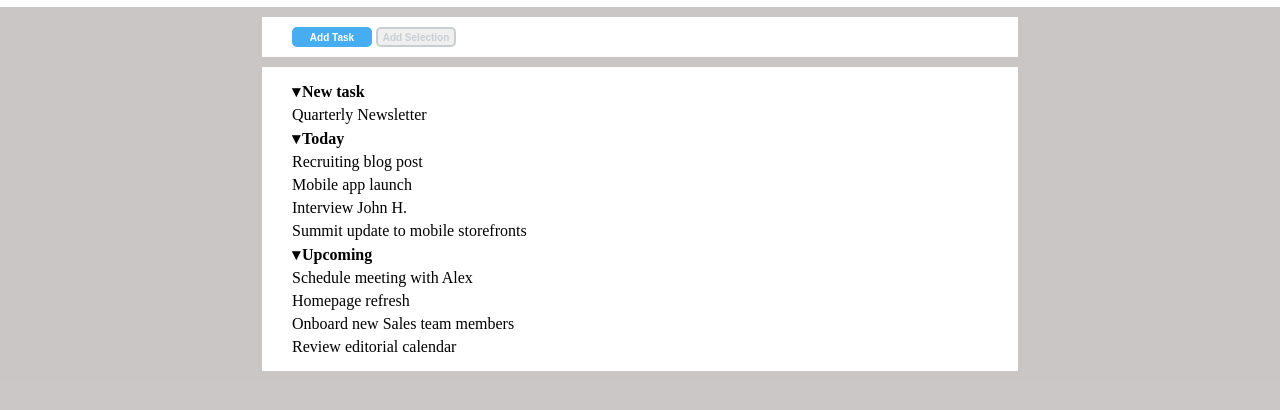
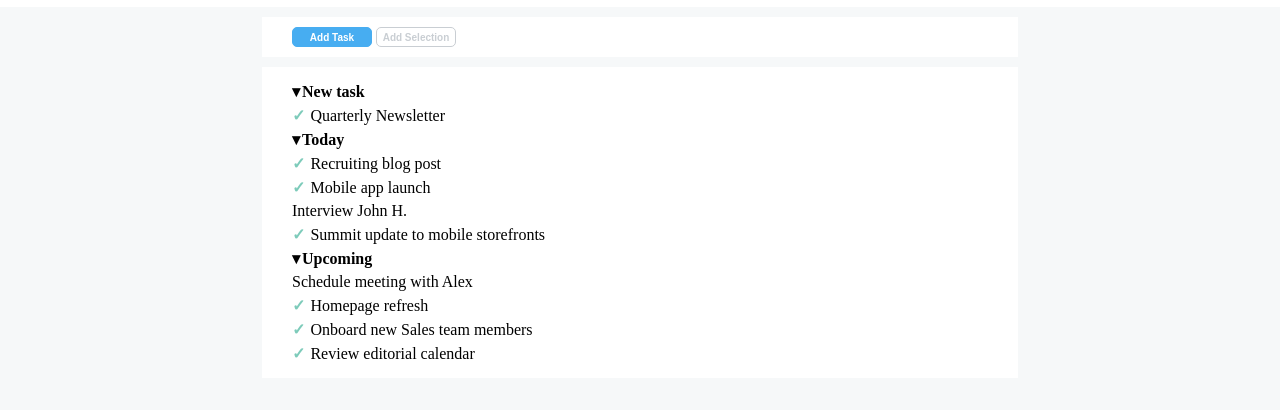
Before and after one commit to andreabellome/html-css-toboolist, a plain HTML site: page index.html in a window 1280 px wide. Shown: the part 68-478 px from the top of the page. Drawn offline with Linux system fonts and the light colour scheme.

Commit message:
added tick marks

```diff
--- a/assets/css/style.css
+++ b/assets/css/style.css
@@ -3,7 +3,7 @@ body {
     height: 100%;
     top: 0;
     left: 0;
-    background-color: rgba(204, 199, 199, 0.986);
+    background-color: #F6F8F9;
   }
 
 #logo{
@@ -21,12 +21,13 @@ body {
 .button_1{
   background-color: #47ADF1;
   color: white;
-  border: 2px solid #47ADF1;
+  border: 1.5px solid #47ADF1;
 }
 
 .button_2{
   color: #C9CED3;
-  border: 2px solid #C9CED3;
+  border: 1.5px solid #C9CED3;
+  background-color: white;
 }
 
 h1{
@@ -56,7 +57,7 @@ h1{
 }
 
 main{
-  background-color: rgba(204, 199, 199, 0.986);
+  background-color: #F6F8F9;
   padding: 10px;
 }
 
@@ -69,6 +70,14 @@ ul li p{
   font-weight: bold;
 }
 
+ul li span::before{
+  content: '\2713';
+  display: inline-block;
+  margin-right: 5px;
+  color: #7DCBBA;
+  font-weight: bold;
+}
+
 ul li p::before{
     content: '\25BE';
     color: black;
--- a/index.html
+++ b/index.html
@@ -33,25 +33,25 @@
                 <li>
                     <p>New task</p>
                     <ul>
-                        <li>Quarterly Newsletter</li>
+                        <li> <span>Quarterly Newsletter</span></li>
                     </ul>
                 </li>
                 <li>
                     <p>Today</p>
                     <ul>
-                        <li>Recruiting blog post</li>
-                        <li>Mobile app launch</li>
+                        <li> <span>Recruiting blog post</span> </li>
+                        <li> <span>Mobile app launch</span> </li>
                         <li>Interview John H.</li>
-                        <li>Summit update to mobile storefronts</li>
+                        <li> <span>Summit update to mobile storefronts</span> </li>
                     </ul>
                 </li>
                 <li>
                     <p>Upcoming</p>
                     <ul>
                         <li>Schedule meeting with Alex</li>
-                        <li>Homepage refresh</li>
-                        <li>Onboard new Sales team members</li>
-                        <li>Review editorial calendar</li>
+                        <li> <span>Homepage refresh</span> </li>
+                        <li> <span>Onboard new Sales team members</span> </li>
+                        <li> <span>Review editorial calendar</span> </li>
                     </ul>
                 </li>
             </ul>
```
